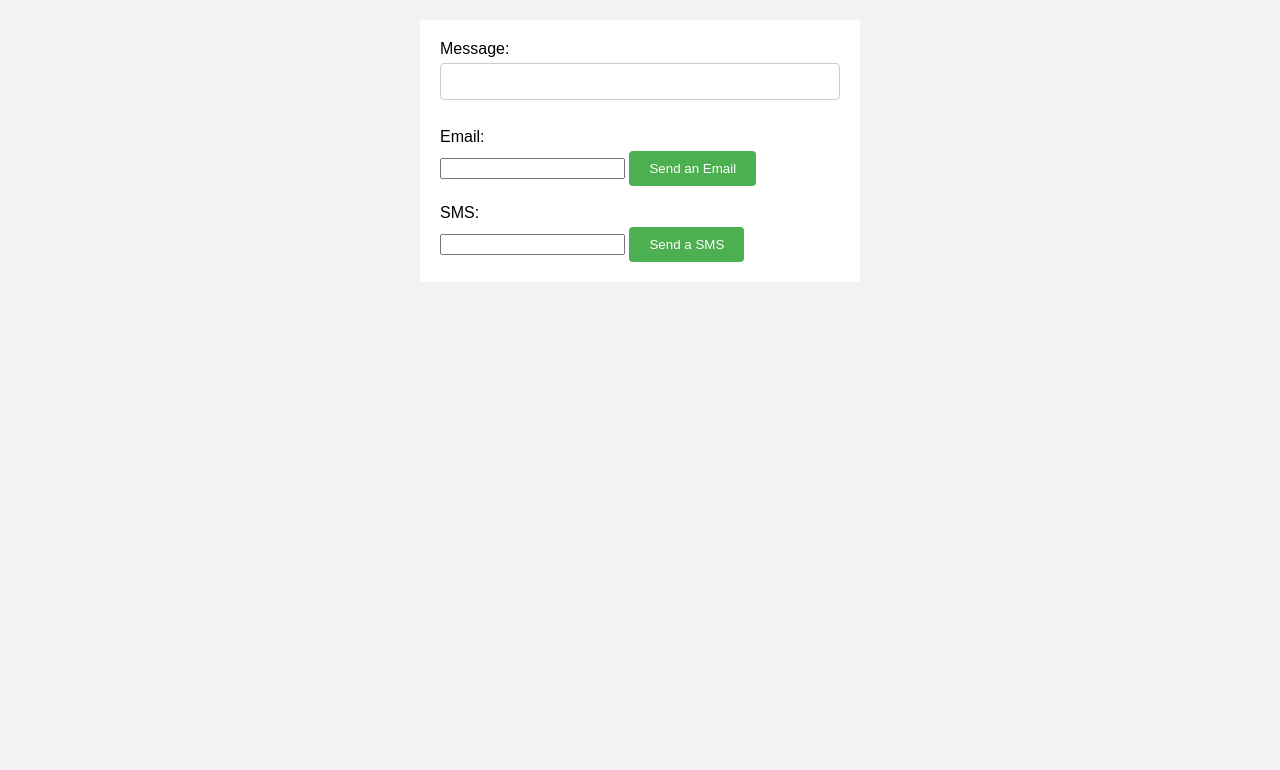
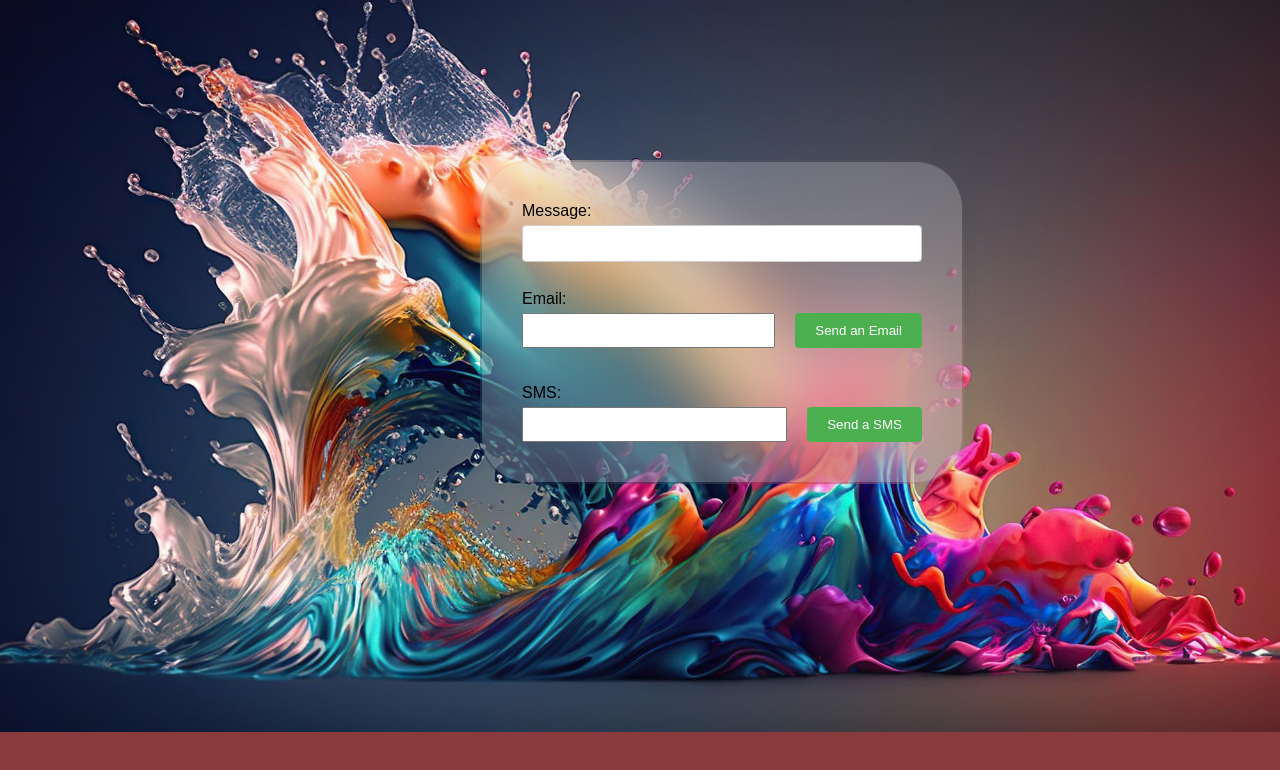
Before and after one commit to Clinton-dev/aws-serverless-project, a plain HTML site: page index.html in a window 1280 px wide. Drawn offline with Linux system fonts and the light colour scheme.

Commit message:
Add glass effect

```diff
--- a/index.html
+++ b/index.html
@@ -10,18 +10,23 @@
 </head>
 
 <body>
+    <!-- <img src="abstract-bg.jpg" alt=""> -->
     <form>
         <div>
             <label>Message:</label>
             <input type="text" name="message">
             <br><br>
             <label>Email:</label>
-            <input name="email">
-            <button onClick="formToApi(event,'email')">Send an Email</button>
+            <div class="input-wrapper">
+                <input name="email">
+                <button onClick="formToApi(event,'email')">Send an Email</button>
+            </div>
             <br><br>
             <label>SMS:</label>
-            <input name="sms">
-            <button onClick="formToApi(event,'sms')">Send a SMS</button>
+            <div class="input-wrapper">
+                <input name="sms">
+                <button onClick="formToApi(event,'sms')">Send a SMS</button>
+            </div>
         </div>
     </form>
     <script src="formToApi.js"></script>
--- a/styles.css
+++ b/styles.css
@@ -1,15 +1,28 @@
 body {
     font-family: Arial, sans-serif;
-    background-color: #f2f2f2;
+    background-color: #893A3D;
     margin: 0;
     padding: 20px;
+    background-image: url('abstract-bg.jpg');
+    background-repeat: no-repeat;
+    /* background-size: contain; */
+    background-size: cover;
+    background-origin: border-box;
 }
 
 form {
-    max-width: 400px;
-    margin: 0 auto;
-    background-color: #ffffff;
-    padding: 20px;
+    position: absolute;
+    top: 10rem;
+    left: 30rem;
+    min-width: 400px;
+    display: inline-block;
+    background-color: rgba(255, 255, 255, 0.2);
+    padding: 2.5em;
+    border-radius: 3em;
+    backdrop-filter: blur(40px);
+    border: solid 2px transparent;
+    background-clip: padding-box;
+    box-shadow: 10px 10px 10px rgba(46, 54, 68, 0.03);
 }
 
 label {
@@ -43,3 +56,22 @@ button:hover {
 button:active {
     background-color: #3e8e41;
 }
+
+img {
+    position: absolute;
+    top: 0;
+    left: 0;
+    z-index: -1;
+    height: 100vh;
+    width: 100vw;
+}
+
+.input-wrapper {
+    display: flex;
+    justify-content: space-between;
+    column-gap: 20px;
+}
+
+.input-wrapper input {
+    flex: 2;
+}
```
Also changed, not shown: abstract-bg.jpg (added).
